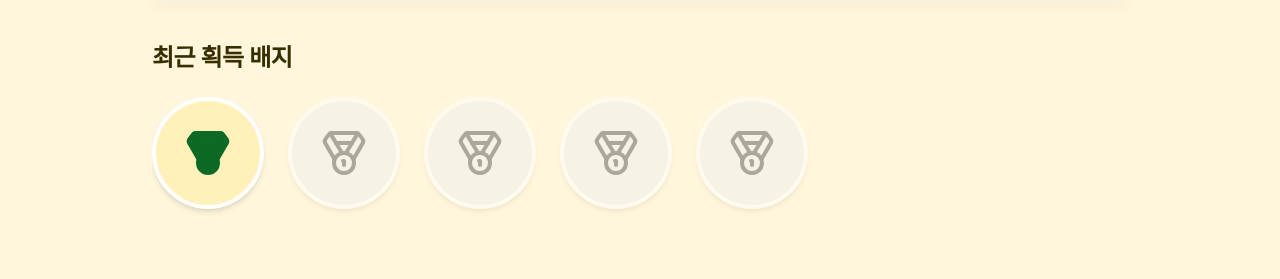
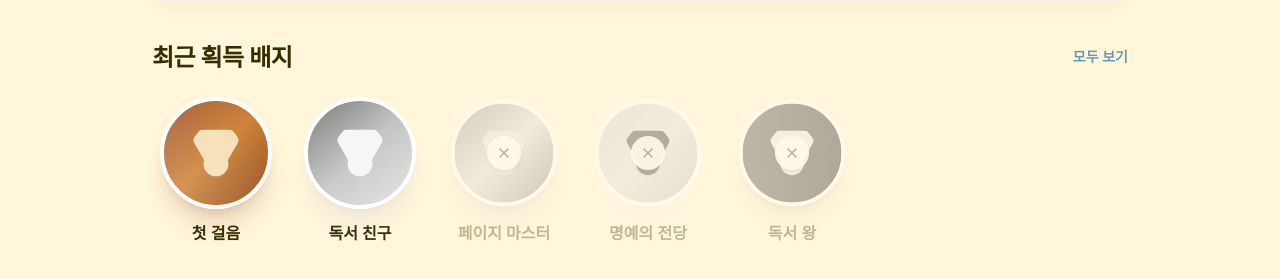
Before and after one commit to 8Emily4/kidsbook, a React (Vite) app: page / in a window 1280 px wide. Shown: the part 1094-1373 px from the top of the page. Built offline with nearby package versions, Linux system fonts and the light colour scheme.

Commit message:
Upgrade badge system with premium metallic colors and names

```diff
--- a/src/App.tsx
+++ b/src/App.tsx
@@ -522,12 +522,37 @@ const DashboardView = ({
 
     {/* Badges */}
     <section className="space-y-6">
-      <h3 className="text-2xl font-black text-on-surface tracking-tight">최근 획득 배지</h3>
-      <div className="flex gap-6 overflow-x-auto pb-6 no-scrollbar">
-        {[1, 2, 3, 4, 5].map((i) => (
-          <div key={i} className={`shrink-0 w-28 h-28 bg-surface-container-low rounded-full flex items-center justify-center border-4 border-white shadow-md ${i > 1 ? 'opacity-50 grayscale' : ''}`}>
-            <Medal size={48} className={i === 1 ? 'text-secondary' : 'text-on-surface-variant'} fill={i === 1 ? 'currentColor' : 'none'} />
-          </div>
+      <div className="flex justify-between items-center">
+        <h3 className="text-2xl font-black text-on-surface tracking-tight">최근 획득 배지</h3>
+        <button className="text-primary/60 font-bold text-sm">모두 보기</button>
+      </div>
+      <div className="flex gap-8 overflow-x-auto pb-6 no-scrollbar px-2">
+        {BADGES.map((badge) => (
+          <motion.div
+            key={badge.id}
+            whileHover={{ y: -5 }}
+            className="flex flex-col items-center gap-3 shrink-0"
+          >
+            <div className={`
+              relative w-28 h-28 rounded-full flex items-center justify-center border-4 border-white shadow-xl transition-all
+              ${TIER_STYLES[badge.tier]}
+              ${badge.isLocked ? 'opacity-40 grayscale scale-95' : 'hover:scale-110 active:scale-95'}
+            `}>
+              <div className="absolute inset-0 rounded-full bg-gradient-to-tr from-white/20 to-transparent pointer-events-none"></div>
+              <Medal size={52} fill="currentColor" strokeWidth={1.5} />
+
+              {badge.isLocked && (
+                <div className="absolute inset-0 flex items-center justify-center bg-black/10 rounded-full">
+                  <div className="bg-white/90 p-2 rounded-full shadow-md">
+                    <Plus size={20} className="text-on-surface-variant rotate-45" />
+                  </div>
+                </div>
+              )}
+            </div>
+            <span className={`font-black text-base ${badge.isLocked ? 'text-on-surface-variant/40' : 'text-on-surface'}`}>
+              {badge.name}
+            </span>
+          </motion.div>
         ))}
       </div>
     </section>
@@ -601,6 +626,22 @@ const QUIZ_QUESTIONS = [
   }
 ];
 
+const BADGES = [
+  { id: 1, name: '첫 걸음', tier: 'bronze', isLocked: false },
+  { id: 2, name: '독서 친구', tier: 'silver', isLocked: false },
+  { id: 3, name: '페이지 마스터', tier: 'gold', isLocked: true },
+  { id: 4, name: '명예의 전당', tier: 'platinum', isLocked: true },
+  { id: 5, name: '독서 왕', tier: 'master', isLocked: true },
+];
+
+const TIER_STYLES: Record<string, string> = {
+  bronze: "bg-gradient-to-br from-[#A0522D] via-[#CD7F32] to-[#8B4513] text-[#F5DEB3] border-[#743A14]/50 shadow-[#A0522D]/20",
+  silver: "bg-gradient-to-br from-[#71706E] via-[#C0C0C0] to-[#E5E4E2] text-[#F5F5F5] border-[#4A4A4A]/30 shadow-[#C0C0C0]/20",
+  gold: "bg-gradient-to-br from-[#BF953F] via-[#FCF6BA] to-[#B38728] text-[#FFF8E1] border-[#8C6D1F]/40 shadow-[#BF953F]/20",
+  platinum: "bg-gradient-to-br from-[#E5E4E2] via-[#F8F8F8] to-[#D1D1D1] text-[#2C3E50] border-[#A0A0A0]/30 shadow-[#E5E4E2]/20",
+  master: "bg-gradient-to-br from-[#8E2DE2] to-[#4A00E0] text-white border-[#3F00B5]/40 shadow-[0_4px_15px_rgba(142,45,226,0.4)]"
+};
+
 const QuizView = ({ onComplete }: { onComplete: (score: number) => void }) => {
   const [currentIdx, setCurrentIdx] = useState(0);
   const [score, setScore] = useState(0);
```
